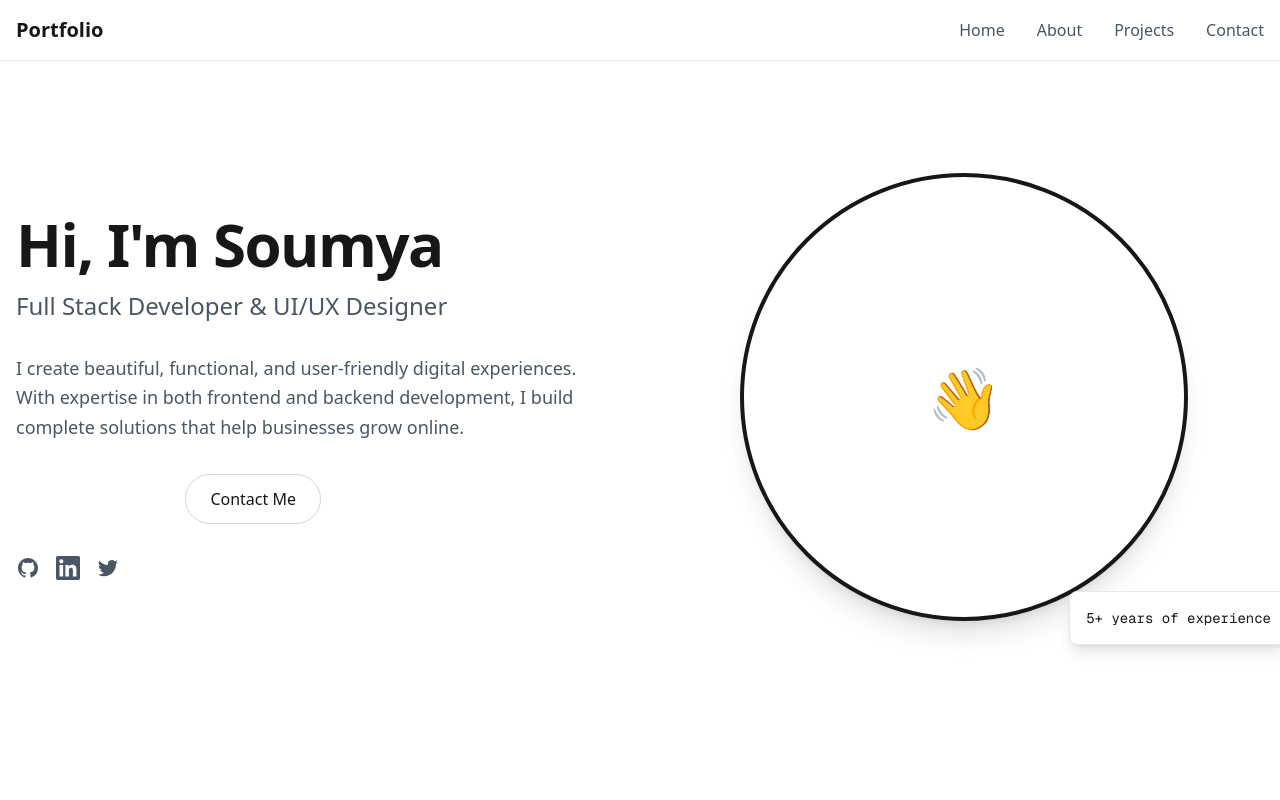
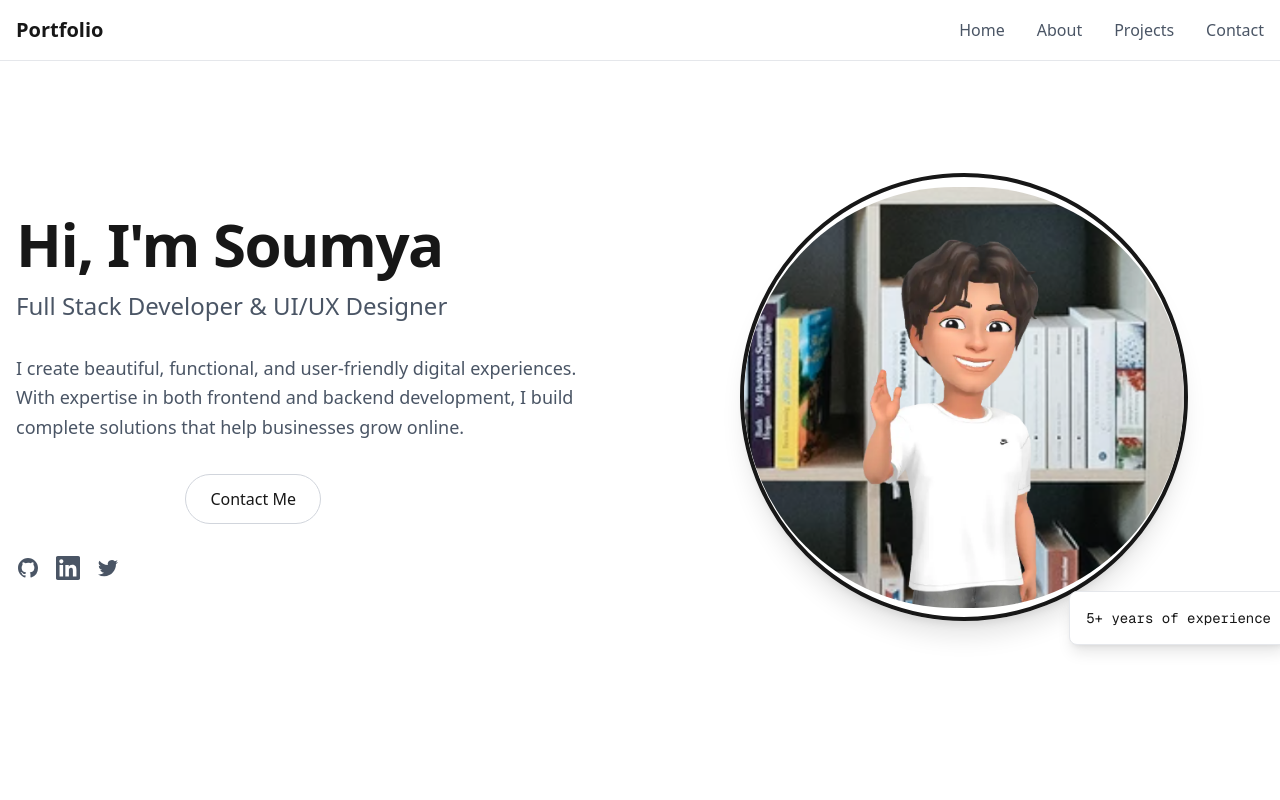
Before and after one commit to Whiiteee/Portfolio-App, a Next.js app: page / in a window 1280 px wide. Shown: the top 800 px of the page. Built offline with nearby package versions, Linux system fonts and the light colour scheme.

Commit message:
Update profile photo

```diff
--- a/components/Hero.js
+++ b/components/Hero.js
@@ -59,17 +59,17 @@ export default function Hero() {
           <div className="aspect-square rounded-full overflow-hidden border-4 border-primary/20 shadow-xl max-w-md mx-auto">
             {/* Replace with your profile image */}
             <div className="w-full rounded-full h-full bg-gradient-to-br from-primary/20 to-accent/20 flex items-center justify-center">
-              <span className="text-6xl">👋</span>
+              {/* <span className="text-6xl">👋</span> */}
               {/* Uncomment and use your own image */}
-              {/* <Image
-                src="/profile.jpg"
+              <Image
+                src="/profile.png"
                 alt="Your Name"
                 // fill
-                height={450}
-                width={450}
+                height={750}
+                width={750}
                 className="object-cover rounded-full"
                 priority
-              /> */}
+              />
 
             </div>
           </div>
```
Also changed, not shown: public/profile.png (added).
